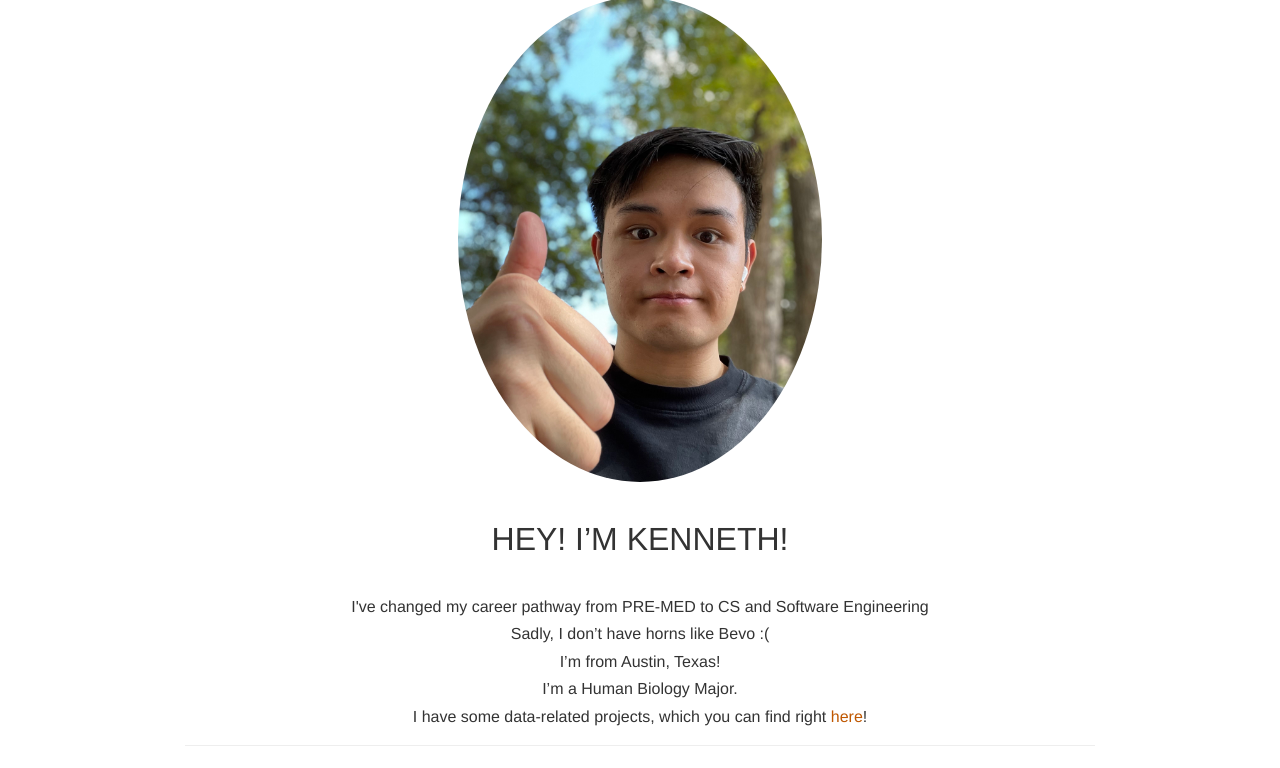
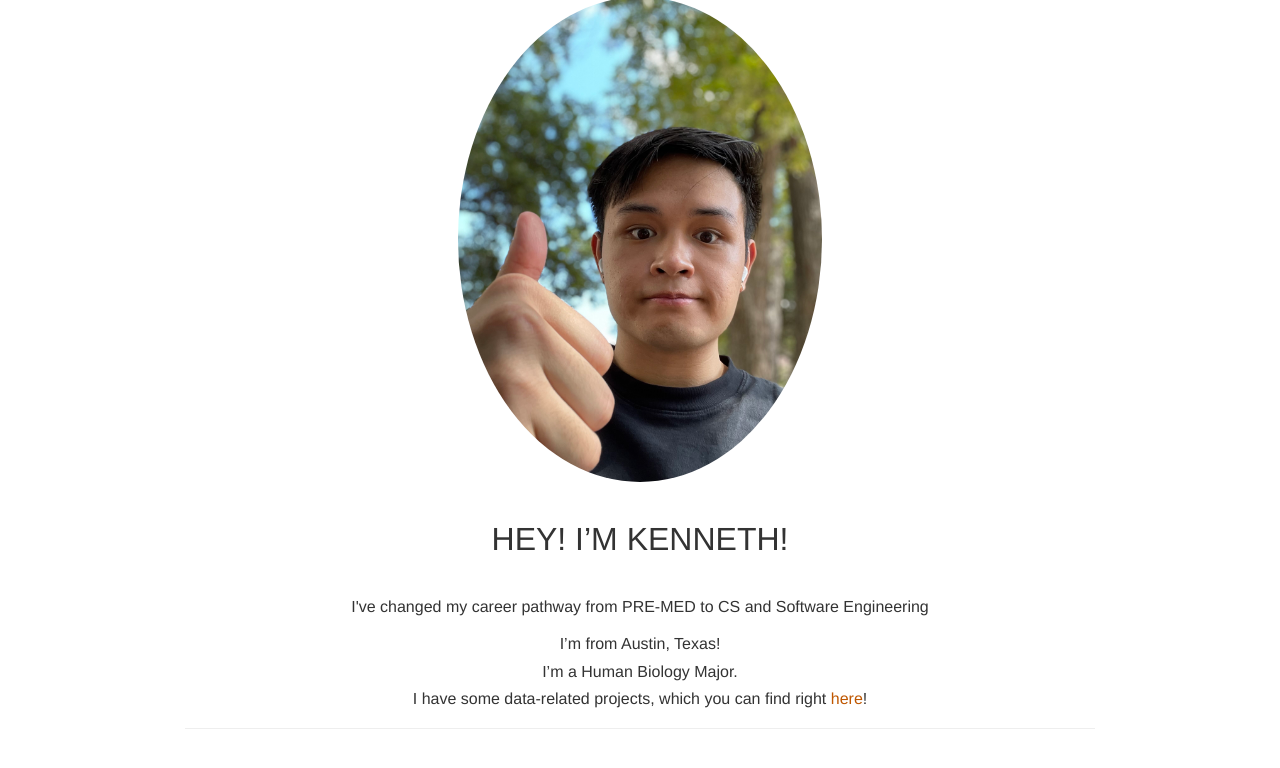
Before and after one commit to KennethImphean/kennethimphean.github.io, a plain HTML site: page index.html in a window 1280 px wide. Shown: the part 54-822 px from the top of the page. Drawn offline with nearby package versions, Linux system fonts and the light colour scheme; some packages are replaced by stand-ins of ours.

Commit message:
Altered Text on Main page.

```diff
--- a/index.html
+++ b/index.html
@@ -321,7 +321,7 @@ $(document).ready(function () {
 <h5>I've changed my career pathway from PRE-MED to CS and Software Engineering</h5>
 </div>
 <div id="sadly-i-dont-have-horns-like-bevo" class="section level5">
-<h5>Sadly, I don’t have horns like Bevo :(</h5>
+<h5></h5>
 </div>
 <div id="im-from-austin-texas" class="section level5">
 <h5>I’m from Austin, Texas!</h5>
```
